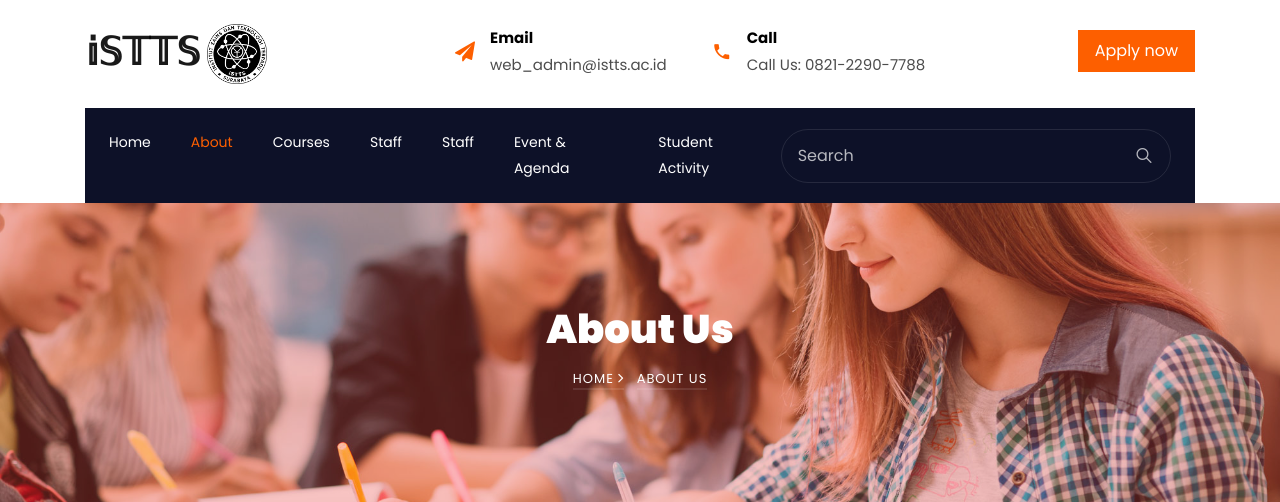
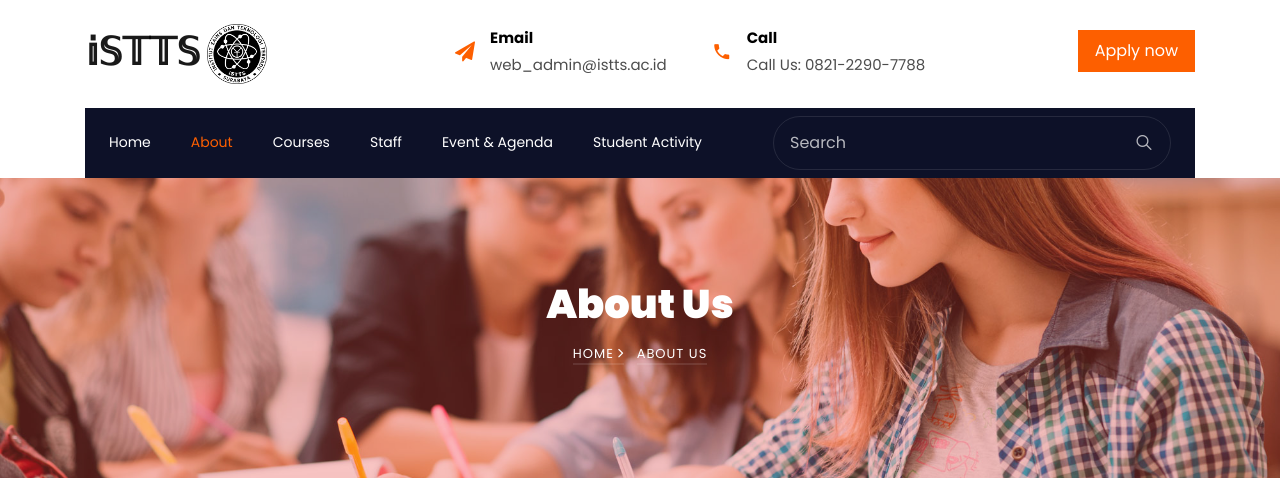
Before and after one commit to ProjectAplin/project-web, a PHP site: page /about.php in a window 1280 px wide. Shown: the top 502 px of the page. Run offline with PHP 8.4, Linux system fonts and the light colour scheme; some libraries are stand-ins or nearby versions; some web fonts are replaced.

Commit message:
Update topnavbar.php

```diff
--- a/web istts/topnavbar.php
+++ b/web istts/topnavbar.php
@@ -48,7 +48,6 @@
 	        	<li class="nav-item" id="index"><a href="index.php" class="nav-link pl-0">Home</a></li>
 	        	<li class="nav-item" id="about"><a href="about2.php" class="nav-link">About</a></li>
 	        	<li class="nav-item" id="courses"><a href="jurusan.php" class="nav-link">Courses</a></li>
-	        	<li class="nav-item" id="teacher"><a href="teacher.php" class="nav-link">Staff</a></li>
 	        	<li class="nav-item" id="teacher"><a href="teachers.php" class="nav-link">Staff</a></li>
 	        	<li class="nav-item" id="agenda"><a href="blog.php" class="nav-link">Event & Agenda</a></li>
 	          <li class="nav-item" id="contact"><a href="contact.php" class="nav-link">Student Activity</a></li>
```
